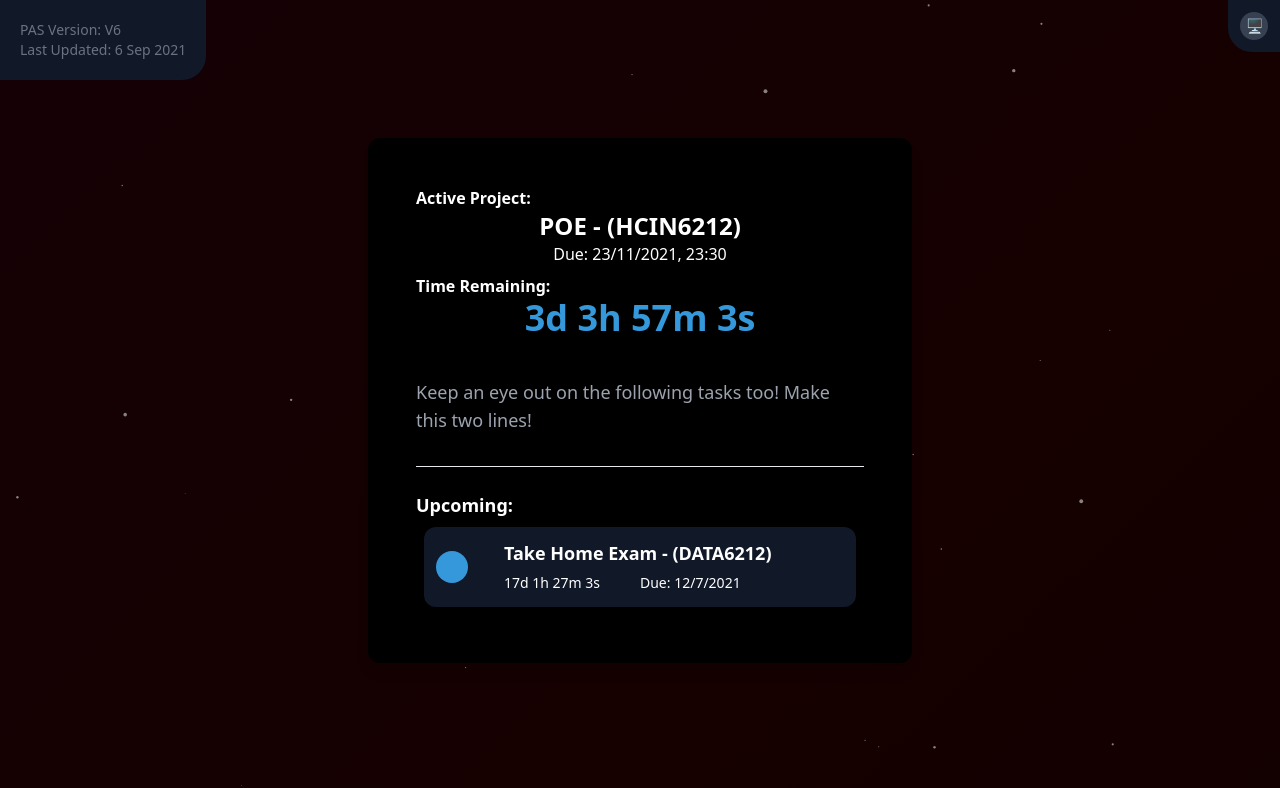
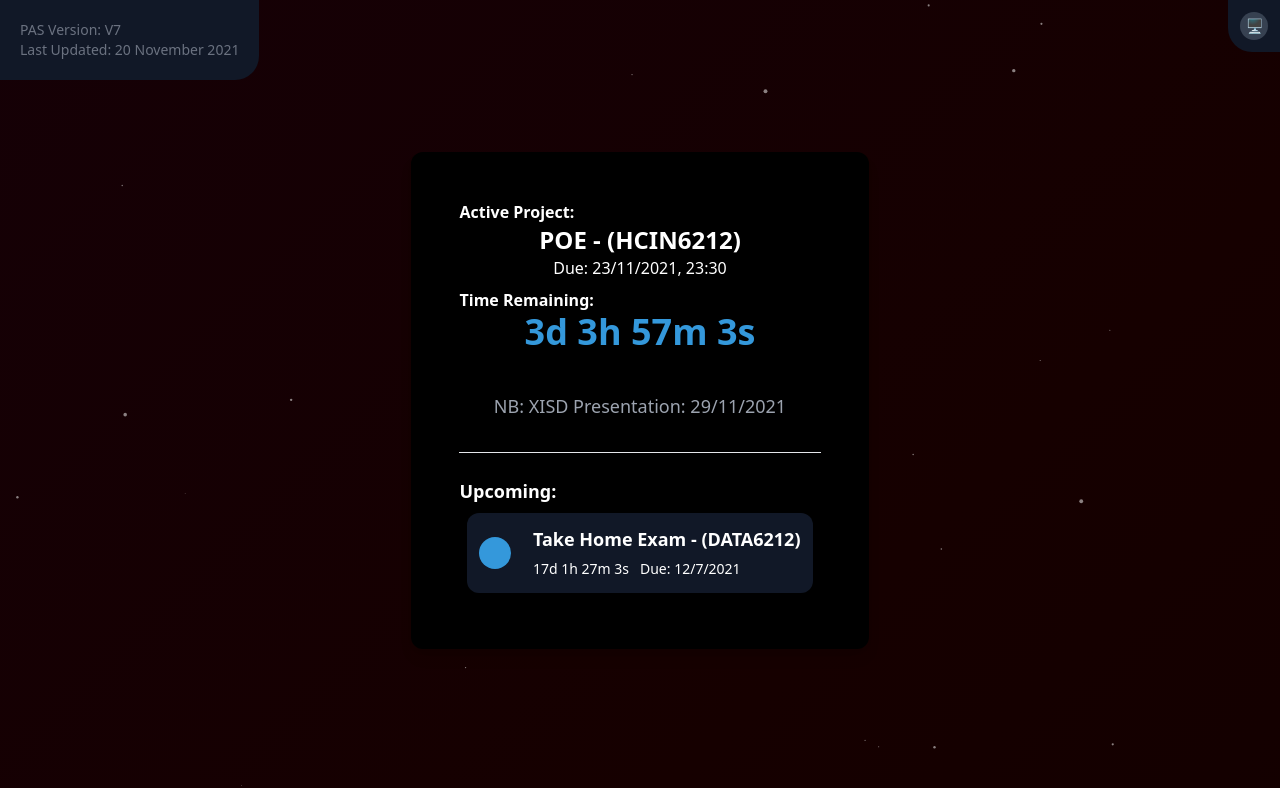
Before and after one commit to BlueDiablos1234/BlueDiablos1234.github.io, a plain HTML site: page plan.html in a window 1280 px wide. Drawn offline with nearby package versions, Linux system fonts and the light colour scheme.

Commit message:
Removed unnecessary text on plan

```diff
--- a/js/script.js
+++ b/js/script.js
@@ -15,8 +15,8 @@ let isRunning;
 
 // DATE FORMAT Jan 01, 2022 00:00:00 : type = ["test", "assignment", "exam", "poe"];
 const eventData = {
-  version: "V6",
-  updated_at: "6 Sep 2021",
+  version: "V7",
+  updated_at: "20 November 2021",
   data: [
     ["PROG6212", "Task 1", "Sep 20, 2021 23:30:00"],          // P
     ["HCIN6212", "Task 1", "Sep 28, 2021, 23:30:00"],         // H
--- a/plan.html
+++ b/plan.html
@@ -39,7 +39,7 @@
                     </div>
                     <div class="divide-y divide-gray-200">
                         <div class="py-8 text-base leading-6 space-y-4 text-gray-400  sm:text-lg sm:leading-7">
-                            <p>Keep an eye out on the following tasks too! Make this two lines!</p>
+                            <p style="text-align: center;"> NB: XISD Presentation: 29/11/2021 </p>
                         </div>
                         <div id="upcoming" class="pt-6 leading-6 sm:text-lg sm:leading-7">
                         </div>
```
